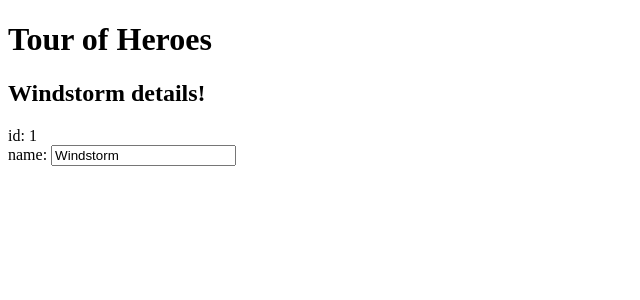
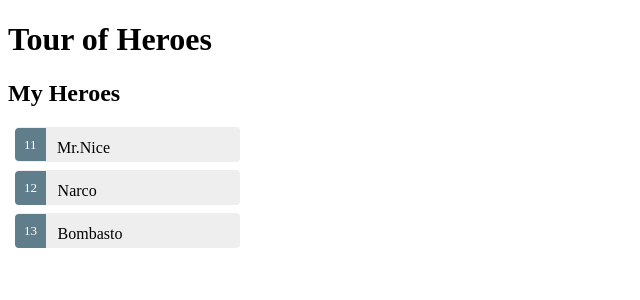
Before and after one commit to ChinaOpenSourceFramework/my-app, an Angular app: page / in a window 1280 px wide. Shown: the top 300 px of the page, without its empty margins (0-640 px from the left). Built offline with nearby package versions, Linux system fonts and the light colour scheme.

Commit message:
component

```diff
--- a/src/app/app.component.css
+++ b/src/app/app.component.css
@@ -0,0 +1,53 @@
+.selected {
+	background-color: #CFD8DC !important;
+	color: white;
+}
+
+.heroes {
+	margin: 0 0 2em 0;
+	list-style-type: none;
+	padding: 0;
+	width: 15em;
+}
+
+.heroes li {
+	cursor: pointer;
+	position: relative;
+	left: 0;
+	background-color: #EEE;
+	margin: .5em;
+	padding: .3em 0;
+	height: 1.6em;
+	border-radius: 4px;
+}
+
+.heroes li.selected:hover {
+	background-color: #BBD8DC !important;
+	color: white;
+}
+
+.heroes li:hover {
+	color: #607D8B;
+	background-color: #DDD;
+	left: .1em;
+}
+
+.heroes .text {
+	position: relative;
+	top: -3px;
+}
+
+.heroes .badge {
+	display: inline-block;
+	font-size: small;
+	color: white;
+	padding: 0.8em 0.7em 0 0.7em;
+	background-color: #607D8B;
+	line-height: 1em;
+	position: relative;
+	left: -1px;
+	top: -4px;
+	height: 1.8em;
+	margin-right: .8em;
+	border-radius: 4px 0 0 4px;
+}
--- a/src/app/app.component.html
+++ b/src/app/app.component.html
@@ -1,9 +1,20 @@
 <h1>{{title}}</h1>
-<h2>{{hero.name}} details!</h2>
+
+
+<h2>My Heroes</h2>
+<ul class="heroes">
+	<li *ngFor="let hero of heroes" (click)="onSelect(hero)"   [class.selected]="hero === selectedHero">
+		<span class="badge">{{hero.id}}</span>{{hero.name}}
+	</li>
+</ul>
+<div *ngIf="selectedHero">
+<h2>{{selectedHero.name}} details!</h2>
 <div>
-	<label>id: </label>{{hero.id}}
+	<label>id:</label>{{selectedHero.id}}
 </div>
 <div>
-	<label>name: </label>
-	<input [(ngModel)]="hero.name" placeholder="name">
+	<label>name:</label>
+	<input [(ngModel)]="selectedHero.name" placeholder="name">
 </div>
+<hero-detail [hero]="selectedHero"></hero-detail>
+</div>
--- a/src/app/app.component.ts
+++ b/src/app/app.component.ts
@@ -4,6 +4,14 @@
   id: number;
   name: string;
 }
+
+const HEROES : Hero[] = [
+    {id:11,name:'Mr.Nice'},
+    {id:12,name:'Narco'},
+    {id:13,name:'Bombasto'}
+];
+
+
 
 @Component({
   selector: 'app-root',
@@ -12,8 +20,11 @@
 })
 export class AppComponent {
     title = 'Tour of Heroes';
-    hero: Hero = {
-      id: 1,
-      name: 'Windstorm'
-    };
+    heroes = HEROES;
+    selectedHero : Hero;
+
+    onSelect(hero:Hero):void{
+    this.selectedHero=hero;
+    }
+
 }
--- a/src/app/app.module.ts
+++ b/src/app/app.module.ts
@@ -4,10 +4,12 @@
 import { HttpModule } from '@angular/http';
 
 import { AppComponent } from './app.component';
+import { HeroDetailComponent } from './hero-detail.component'
 
 @NgModule({
   declarations: [
-    AppComponent
+    AppComponent ,
+    HeroDetailComponent
   ],
   imports: [
     BrowserModule,
--- /dev/null
+++ b/src/app/hero-detail.component.html
@@ -0,0 +1,10 @@
+<div *ngIf="hero">
+	<h2>{{hero.name}} details!</h2>
+	<div>
+		<label>id: </label>{{hero.id}}
+	</div>
+	<div>
+		<label>name: </label> <input [(ngModel)]="hero.name"
+			placeholder="name" />
+	</div>
+</div>
--- /dev/null
+++ b/src/app/hero.ts
@@ -0,0 +1,4 @@
+export class Hero {
+    id : number;
+    name :string;
+}
```
Also changed, not shown: src/app/hero-detail.component.ts (added, +10 -0 lines), src/app/hero.service.ts (added, +8 -0 lines), src/app/mock-heroes.ts (added, +13 -0 lines).
